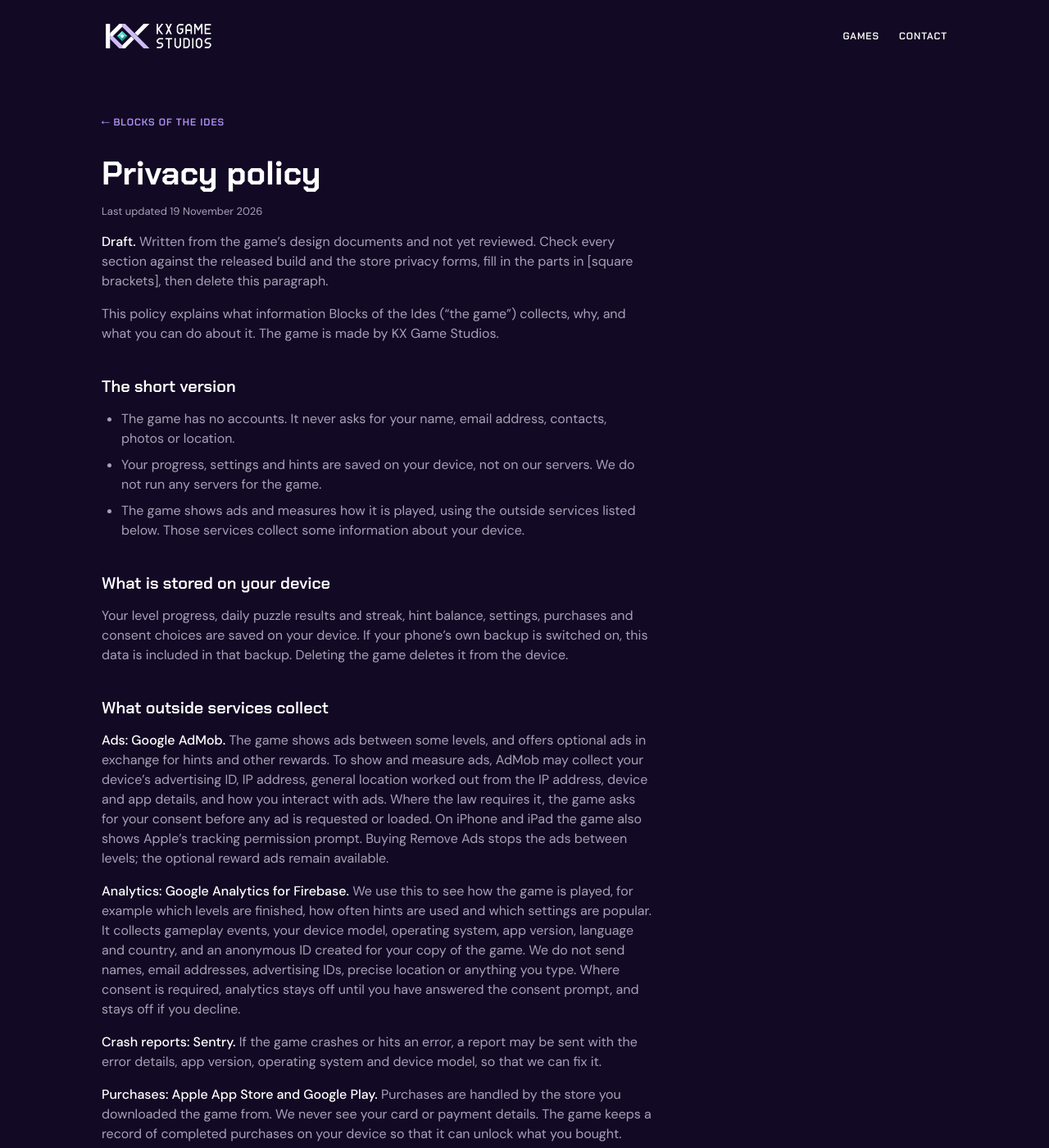
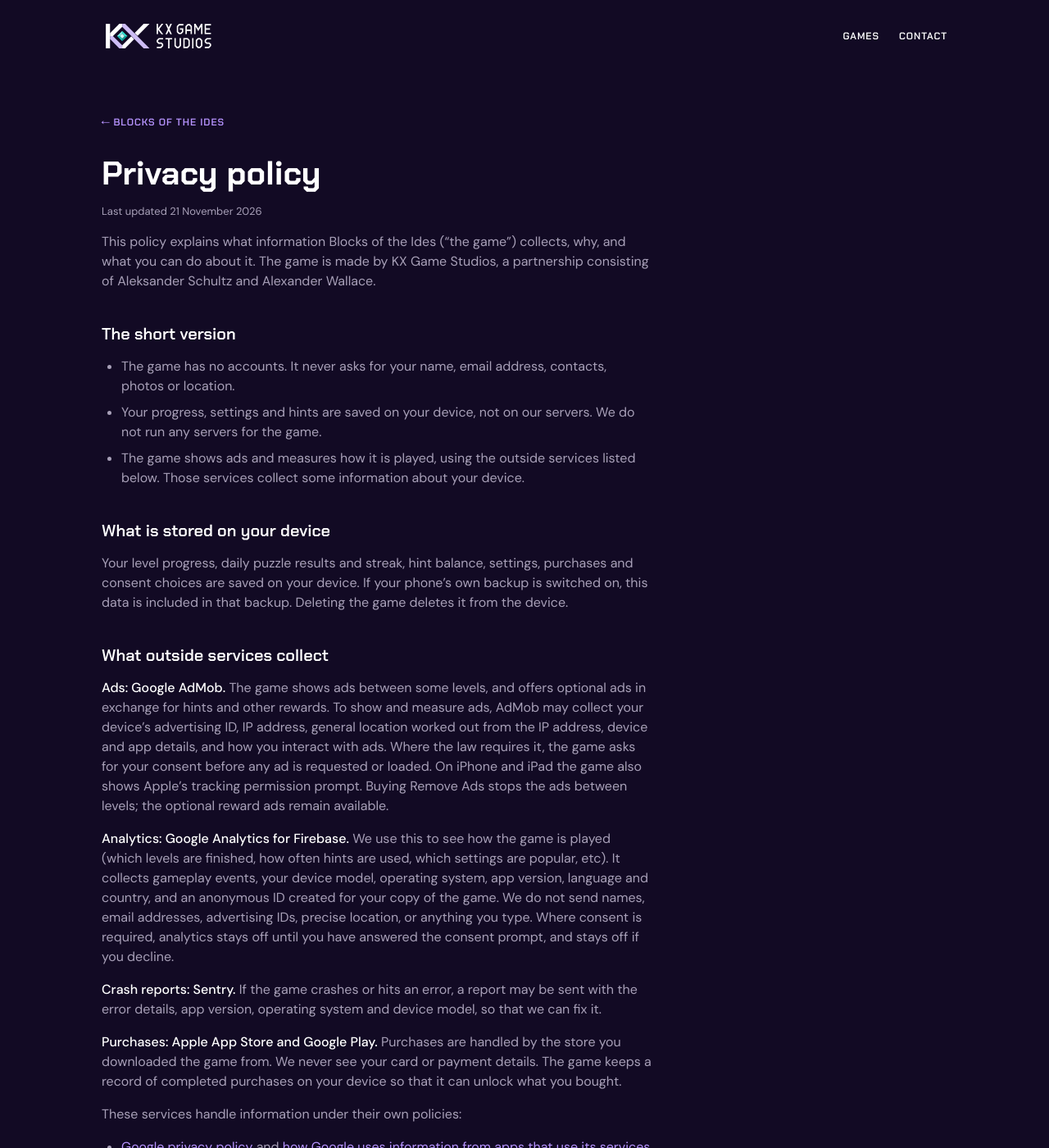
Before and after one commit to KXGameStudios/KXStudiosWebsite, a Jekyll site: the page built from games/blocks-of-the-ides/privacy.md, in a window 1280 px wide and 1400 px high. Shown: the whole window at 82% size. Built offline with Jekyll 4.4.1, drawn with Linux system fonts in a browser that asks for light colours; some of the changed text lies outside the part shown.

Commit message:
Privacy Policy Updates

```diff
--- a/games/blocks-of-the-ides/privacy.md
+++ b/games/blocks-of-the-ides/privacy.md
@@ -1,14 +1,12 @@
 ---
 layout: game-page
 title: Privacy policy
-last_updated: 2026-11-19
+last_updated: 2026-11-21
 hidden: true   # keeps this page out of the game's "More" list
 noindex: true  # keeps this page out of search results
 ---
 
-**Draft.** Written from the game's design documents and not yet reviewed. Check every section against the released build and the store privacy forms, fill in the parts in [square brackets], then delete this paragraph.
-
-This policy explains what information Blocks of the Ides ("the game") collects, why, and what you can do about it. The game is made by KX Game Studios.
+This policy explains what information Blocks of the Ides ("the game") collects, why, and what you can do about it. The game is made by KX Game Studios, a partnership consisting of Aleksander Schultz and Alexander Wallace.
 
 ## The short version
 
@@ -24,7 +22,7 @@ Your level progress, daily puzzle results and streak, hint balance, settings, pu
 
 **Ads: Google AdMob.** The game shows ads between some levels, and offers optional ads in exchange for hints and other rewards. To show and measure ads, AdMob may collect your device's advertising ID, IP address, general location worked out from the IP address, device and app details, and how you interact with ads. Where the law requires it, the game asks for your consent before any ad is requested or loaded. On iPhone and iPad the game also shows Apple's tracking permission prompt. Buying Remove Ads stops the ads between levels; the optional reward ads remain available.
 
-**Analytics: Google Analytics for Firebase.** We use this to see how the game is played, for example which levels are finished, how often hints are used and which settings are popular. It collects gameplay events, your device model, operating system, app version, language and country, and an anonymous ID created for your copy of the game. We do not send names, email addresses, advertising IDs, precise location or anything you type. Where consent is required, analytics stays off until you have answered the consent prompt, and stays off if you decline.
+**Analytics: Google Analytics for Firebase.** We use this to see how the game is played (which levels are finished, how often hints are used, which settings are popular, etc). It collects gameplay events, your device model, operating system, app version, language and country, and an anonymous ID created for your copy of the game. We do not send names, email addresses, advertising IDs, precise location, or anything you type. Where consent is required, analytics stays off until you have answered the consent prompt, and stays off if you decline.
 
 **Crash reports: Sentry.** If the game crashes or hits an error, a report may be sent with the error details, app version, operating system and device model, so that we can fix it.
 
@@ -52,7 +50,7 @@ Share Result opens your phone's share screen with a short text about your puzzle
 
 ## Children
 
-The game is not directed at children under 13, and we do not knowingly collect personal information from children. [Confirm this matches the age rating and audience chosen in the store listings.]
+The game is appropriate for audiences of all ages and is not directed at any particular age demographic. We do not knowingly collect personal information from children.
 
 ## How long data is kept
 
```
